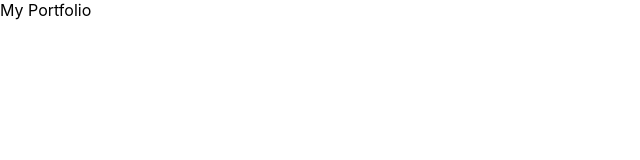
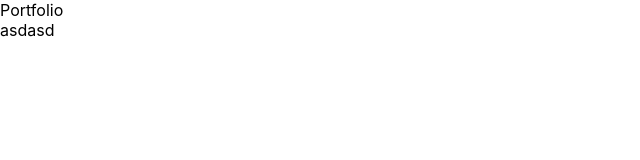
Before and after one commit to nicotanzil/nicotanzil.github.io, a React (Create React App) app: page / in a window 1280 px wide. Shown: the top 160 px of the page, without its empty margins (0-640 px from the left). Built offline with nearby package versions, Linux system fonts and the light colour scheme.

Commit message:
Test commit

```diff
--- a/public/index.html
+++ b/public/index.html
@@ -24,7 +24,7 @@
       work correctly both with client-side routing and a non-root public URL.
       Learn how to configure a non-root public URL by running `npm run build`.
     -->
-    <title>React App</title>
+    <title>My Portfolio</title>
   </head>
   <body>
     <noscript>You need to enable JavaScript to run this app.</noscript>
--- a/src/App.js
+++ /dev/null
@@ -1,8 +0,0 @@
-import logo from "./logo.svg";
-import "./App.css";
-
-const App = () => {
-  return <div>My Portfolio</div>;
-};
-
-export default App;
--- /dev/null
+++ b/src/App.jsx
@@ -0,0 +1,12 @@
+import "./App.css";
+
+function App() {
+  return (
+    <div className="test">
+      Portfolio
+      <div className="test2">asdasd</div>
+    </div>
+  );
+}
+
+export default App;
```
Also changed, not shown: src/index.js (+6 -6 lines).
